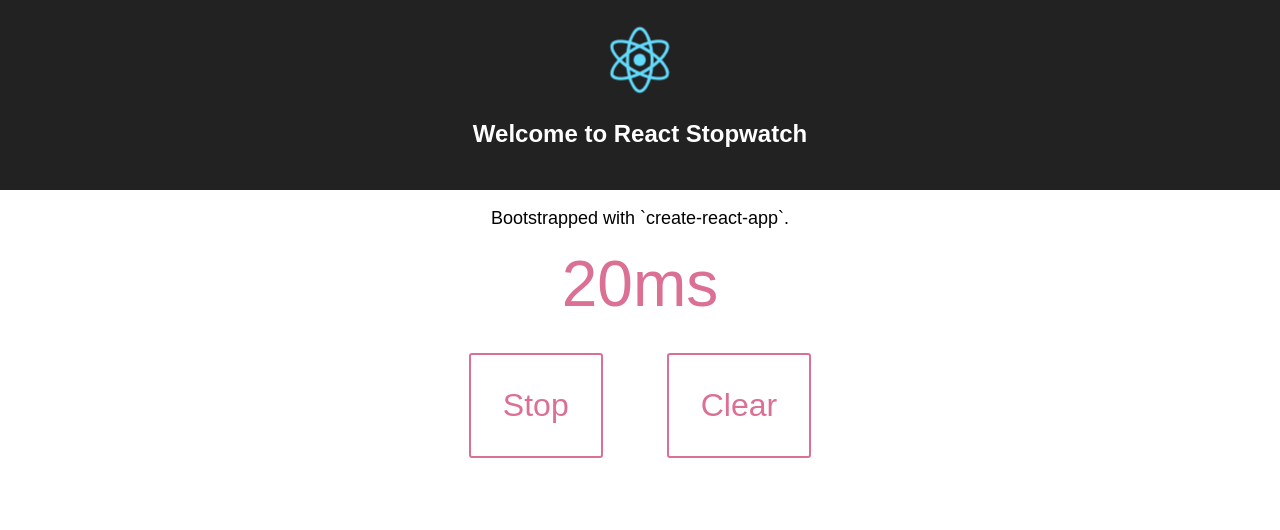
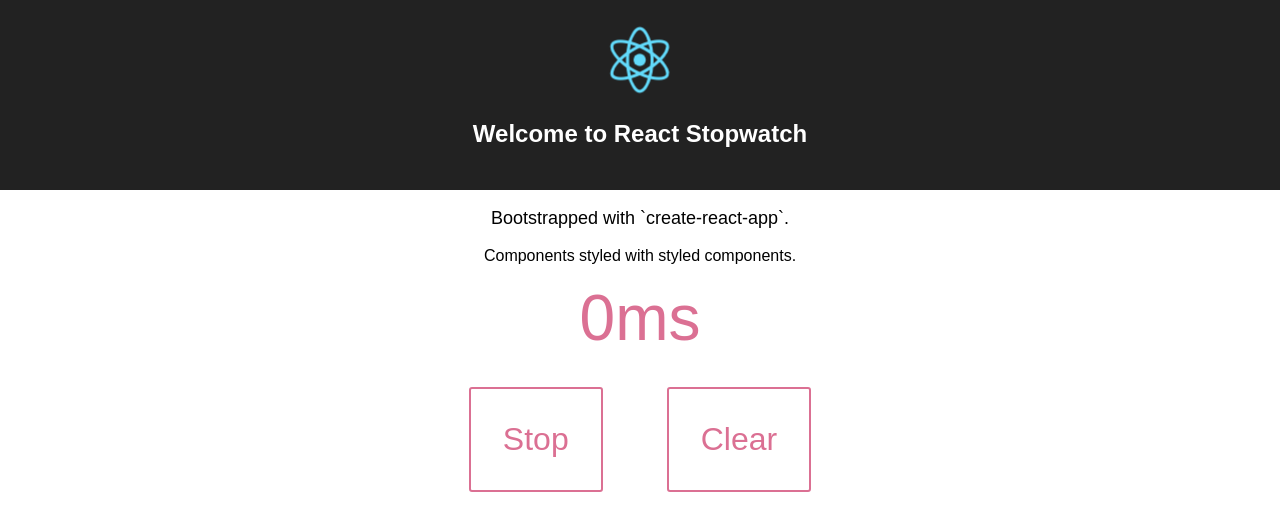
Before and after one commit to spences10/react-stopwatch, a React (Create React App) app: page / in a window 1280 px wide. Shown: the top 530 px of the page. Built offline with nearby package versions, Linux system fonts and the light colour scheme.

Commit message:
state doing shit!

```diff
--- a/src/App.js
+++ b/src/App.js
@@ -6,7 +6,7 @@ import Counter from './components/Counter'
 import Start from './components/Start'
 import Clear from './components/Clear'
 
-const state = { lapse: 0, runnung: true }
+const state = { lapse: 0, running: true }
 
 class App extends Component {
   render() {
@@ -19,11 +19,14 @@ class App extends Component {
         <p className="App-intro">
           Bootstrapped with `create-react-app`.
         </p>
+        <p className="App-moar">
+          Components styled with styled components.
+        </p>
         <div>
-          <Counter lapse={20}  />
+          <Counter lapse={state.lapse}  />
         </div>
         <div>
-          <Start running={true}/>
+          <Start running={state.running}/>
           <Clear />
         </div>
       </div>
```
